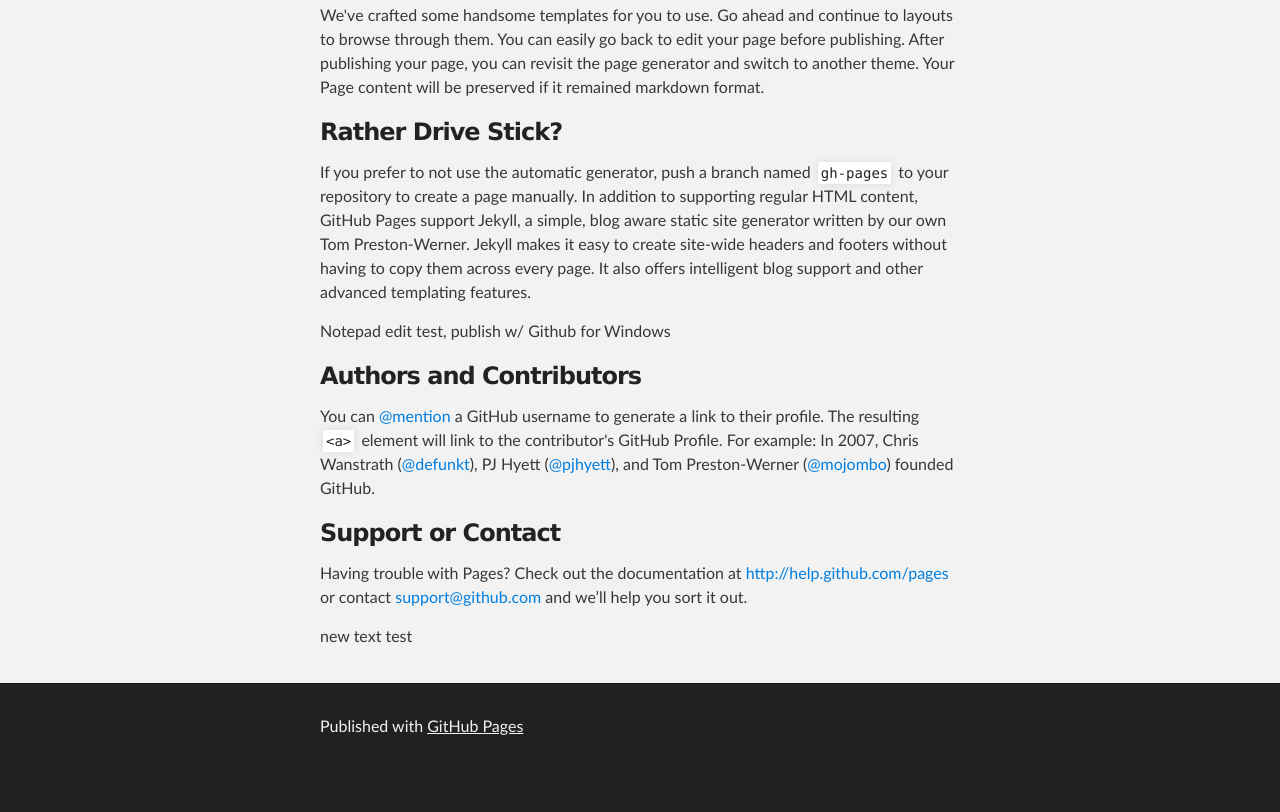
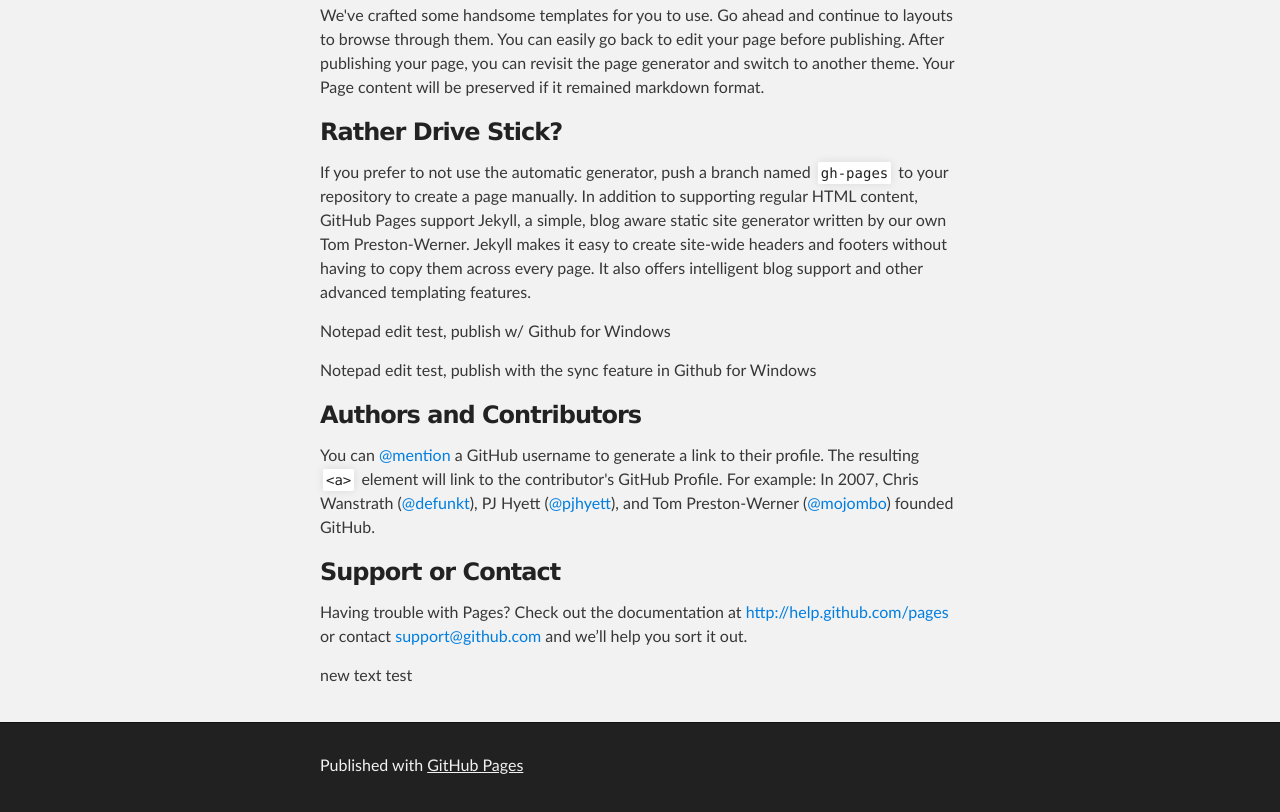
Before and after one commit to jhfrazier/jhfrazier.github.io, a plain HTML site: page index.html in a window 1280 px wide. Shown: the part 622-1434 px from the top of the page. Before the commit the page ends 1395 px from the top, so only its background shows below. Drawn offline with Linux system fonts and the light colour scheme.

Commit message:
Testing direct mod of master commit

```diff
--- a/index.html
+++ b/index.html
@@ -50,6 +50,7 @@ $ git checkout gh-pages
 
 <p>If you prefer to not use the automatic generator, push a branch named <code>gh-pages</code> to your repository to create a page manually. In addition to supporting regular HTML content, GitHub Pages support Jekyll, a simple, blog aware static site generator written by our own Tom Preston-Werner. Jekyll makes it easy to create site-wide headers and footers without having to copy them across every page. It also offers intelligent blog support and other advanced templating features.</p>
 <p>Notepad edit test, publish w/ Github for Windows</p>
+<p>Notepad edit test, publish with the sync feature in Github for Windows</p>
 <h3>
 <a name="authors-and-contributors" class="anchor" href="#authors-and-contributors"><span class="octicon octicon-link"></span></a>Authors and Contributors</h3>
 
```
